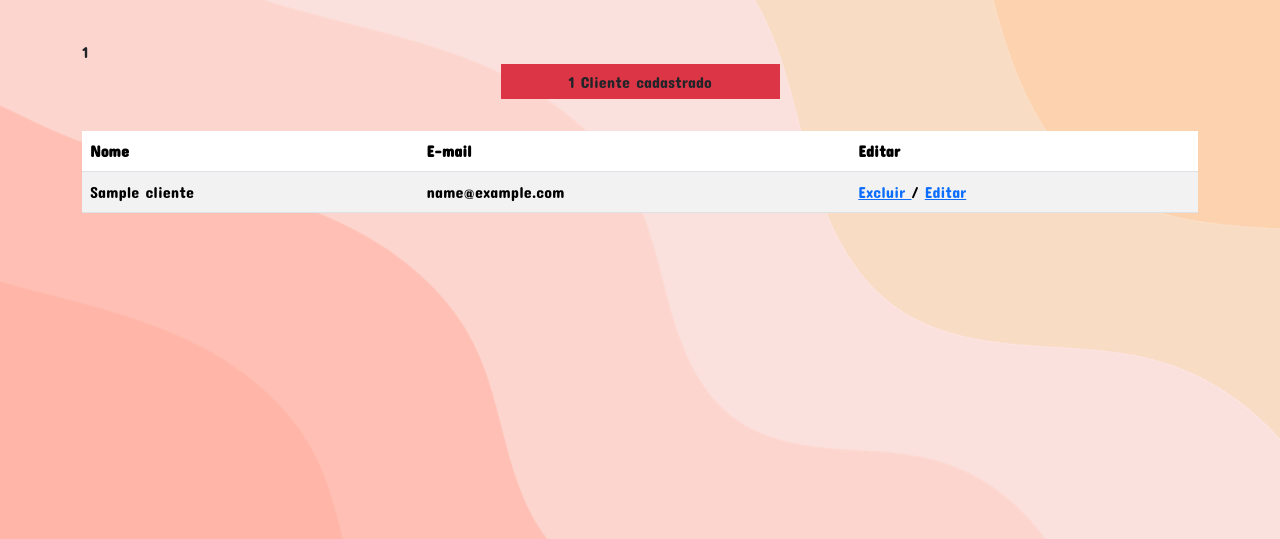
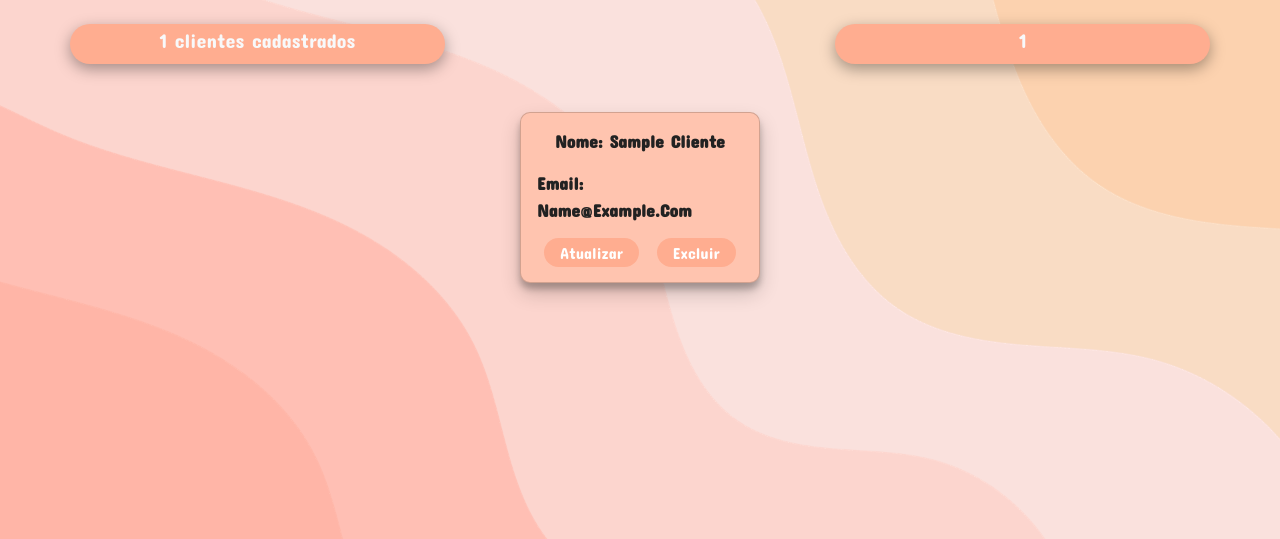
Before and after one commit to LeticiaSumida/jquery, a PHP site: page /view/cliente/select.php in a window 1280 px wide. Shown: the part 82-621 px from the top of the page. Run offline with PHP 8.4, Linux system fonts and the light colour scheme; the visitor is signed in with stand-in values (Sample User, id 1); tables that the repository leaves empty or names only in its code hold one stand-in row (values such as "Sample post").

Commit message:
Finalização

```diff
--- /dev/null
+++ b/index.php
@@ -0,0 +1,4 @@
+<?php
+    header("Location: view");
+    exit();
+?>
--- a/model/insert.php
+++ b/model/insert.php
@@ -8,8 +8,8 @@ include 'conexao.php';
 
 $post = filter_input_array(INPUT_POST, FILTER_DEFAULT);
 $dados = array(
-    'cli_nome' => $post['cli_nome'],
-    'cli_email' => $post['cli_email']
+    'cli_nome' => htmlspecialchars($post['cli_nome']),
+    'cli_email' => htmlspecialchars($post['cli_email'])
 );
 
 $field = implode(',', array_keys($dados));
--- a/model/update.php
+++ b/model/update.php
@@ -9,8 +9,8 @@ include 'conexao.php';
 $post = filter_input_array(INPUT_POST, FILTER_DEFAULT);
 $id = $post['cli_id'];
 $dados = array (
-    'cli_nome' => $post['cli_nome'],
-    'cli_email' => $post['cli_email']
+    'cli_nome' => htmlspecialchars($post['cli_nome']),
+    'cli_email' => htmlspecialchars($post['cli_email'])
 );
 foreach ($dados as $Key => $Value):
     $placeKey[] = $Key . ' = :' . $Key;
--- a/view/cliente/clientes.php
+++ b/view/cliente/clientes.php
@@ -45,7 +45,7 @@
     </nav>
 
     <div class="container w-25">
-        <div class="row align-items-center" style="min-height: 85vh">
+        <div class="row align-items-center" style="min-height: 86.1svh">
             <div class="col-md-12 text-light d-flex justify-content-center arredondado rosa sombra">
                 <div class="p-5">
                     <h5 class="text-center">Cadastro de Clientes</h5>
@@ -54,12 +54,12 @@
                         <div class="load"></div>
                         <div class="form-group">
                             <label for="login">Nome</label>
-                            <input class="w-100" type="text" name="cli_nome" id="cli_nome" required>
+                            <input class="w-100 arredondado" type="text" name="cli_nome" id="cli_nome" required>
                         </div>
                         <br>
                         <div class="form-group">
                             <label for="login">E-mail</label>
-                            <input class="w-100" type="email" name="cli_email" id="cli_email" required>
+                            <input class="w-100 arredondado" type="email" name="cli_email" id="cli_email" required>
                         </div>
                         <br>
                         <input class="btn btn-md w-100 botao text-light" type="submit" value="Cadastrar" id="botaoEnviar">
--- a/view/cliente/formulario_update.php
+++ b/view/cliente/formulario_update.php
@@ -56,7 +56,7 @@
     </nav>
 
     <div class="container w-25">
-        <div class="row align-items-center" style="min-height: 85vh">
+        <div class="row align-items-center" style="min-height: 86.1svh">
             <div class="col-md-12 text-light d-flex justify-content-center arredondado rosa sombra">
                 <div class="p-5">
                     <h5 class="text-center">Atualizar cliente</h5>
@@ -66,12 +66,12 @@
                         <input type="hidden" name="cli_id" value="<?= $cli_id ?>"/>
                         <div class="form-group">
                             <label for="login">Nome</label>
-                            <input class="w-100" type="text" name="cli_nome" value="<?= $cli_nome ?>" required>
+                            <input class="w-100 arredondado" type="text" name="cli_nome" value="<?= $cli_nome ?>" required>
                         </div>
                         <br>
                         <div class="form-group">
                             <label for="login">E-mail</label>
-                            <input class="w-100" type="email" name="cli_email" value="<?= $cli_email ?>" required>
+                            <input class="w-100 arredondado" type="email" name="cli_email" value="<?= $cli_email ?>" required>
                         </div>
                         <br>
                         <input class="btn btn-md w-100 botao text-light" type="submit" value="Atualizar" id="botaoEnviar">
--- a/view/cliente/home.php
+++ b/view/cliente/home.php
@@ -44,7 +44,7 @@
         </div>
     </nav>
     <div class="container">
-        <div class="row align-items-center" style="min-height: 80vh">
+        <div class="row align-items-center" style="min-height: 86.1svh">
             <div class="col-md-12 d-flex justify-content-center">
                 <div class="p-4">
                     <?php
--- a/view/cliente/select.php
+++ b/view/cliente/select.php
@@ -45,47 +45,45 @@
         </div>
     </nav>
 
-    <div class="container" style="margin-top: 5vh;">
+    <div class="container text-center mt-4 text-light">
+        <div class="row">
+            <?php
+                include '../../model/conexao.php';
+
+                $sth = $pdo->prepare("select *from clientes order by cli_id DESC");
+                $sth->execute();
+
+                echo '<div class="col rosa2 p-1 arredondado sombra"><h5>' . $sth->rowCount() . " clientes cadastrados</h5></div>";
+                echo '<div class="col"></div>';
+
+                if(isset($_SESSION['mensagem'])) {
+                    $mensagem = $_SESSION['mensagem'];
+                    unset($_SESSION['mensagem']);
+                    echo '<div class="col rosa2 p-1 arredondado sombra"><h5>' . $mensagem . "</h5></div>";
+                }
+                else{
+                    echo '<div class="col"></div>';
+                }
+            ?>
+        </div>
+    </div>
+    <div class="container-card">
         <div class="load"></div>
+
         <?php
-
-        if(isset($_SESSION['mensagem'])) {
-            $mensagem = $_SESSION['mensagem'];
-            unset($_SESSION['mensagem']);
-            echo $mensagem;
-        }
-
-        include '../../model/conexao.php';
-
-        $sth = $pdo->prepare("select *from clientes order by cli_id DESC");
-        $sth->execute();
-
-        echo '<h6 class="bg-danger p-2 w-25 mx-auto text-center">' . $sth->rowCount(); if($sth->rowCount() == 1){ echo " Cliente cadastrado"; } else{ echo " Clientes cadastrados"; } echo '</h6>';
-        echo '<br>';
-        echo '<table class="table table-striped">';
-        echo '<thead>';
-        echo '<tr>';
-        echo '<th scope="col"> <b> Nome </b> </th>';
-        echo '<th scope="col"> <b> E-mail </b> </th>';
-        echo '<th scope="col"> <b> Editar </b> </th>';
-        echo '</tr>';
-        echo '</thead>';
-        echo '<tbody>';
         foreach ($sth as $res) {
             extract($res);
+            echo '<div class="card">';
+            echo '<p class="card--text">Nome: ' . $cli_nome . '</p>';
+            echo '<p class="card--text">Email: '. $cli_email . '</p>';
+            echo '<table>';
             echo '<tr>';
-            echo '<td>' . $cli_nome . '</td>';
-            echo '<td>' . $cli_email . '</td>';
-            echo '<td>';
-            echo '<a href="#" class="deleteClientes" cli_id=' . $cli_id . ' "> Excluir </a>';
-            echo ' / ';
-            echo '<a href="formulario_update.php?cli_id=' . $cli_id . ' "> Editar </a>';
-            echo '<div class="msg" cli_id=' . $cli_id . '></div>';
-            echo '</td>';
+            echo '<td><a class="card--link botao" href="formulario_update.php?cli_id=' . $cli_id . ' ">Atualizar</a></td>';
+            echo '<td><a class="card--link botao deleteClientes" href="#" cli_id="' . $cli_id . '">Excluir</a></td>';
             echo '</tr>';
+            echo '</table>';
+            echo '</div>';
         }
-        echo '</tbody>';
-        echo '</table>';
         ?>
     </div>
 </body>
--- a/view/css/estilo.css
+++ b/view/css/estilo.css
@@ -20,11 +20,15 @@ input{
 }
 
 .arredondado{
-    border-radius: 10%;
+    border-radius: 20px;
 }
 
 .rosa{
     background-color: #FFC4AF;
+}
+
+.rosa2{
+    background-color: #FFAD90;
 }
 
 .sombra{
@@ -40,3 +44,43 @@ input{
     transition: .5s;
     background-color: #FFAEA0;
 }
+
+.container-card{
+    display: grid;
+    grid-template-columns: repeat(auto-fit, minmax(20rem, 1fr));
+    grid-gap: 1rem;
+    justify-content: center;
+    align-items: center;
+    margin: auto;
+    padding: 1rem 0;
+}
+.card {
+    display: flex;
+    align-items: center;
+    flex-direction: column;
+    width: 15rem;
+    background: #FFC4AF;
+    box-shadow: 0 10px 20px rgba(0, 0, 0, 0.19), 0 6px 6px rgba(0, 0, 0, 0.23);
+    border-radius: 10px;
+    margin: auto;
+    margin-top: 2rem;
+    overflow: hidden;
+    padding: 1rem;
+}
+.card--text {
+    color: #222;
+    font-weight: 700;
+    text-transform: capitalize;
+    font-size: 1.1rem;
+}
+.card--link {
+    text-decoration: none;
+    color: #fff;
+    padding: 0.3rem 1rem;
+    border-radius: 20px;
+    margin: .5rem;
+}
+
+.pad-1{
+    padding: .25rem;
+}
--- a/view/index.html
+++ b/view/index.html
@@ -23,12 +23,12 @@
                         <div class="load"></div>
                         <div class="form-group">
                             <label for="login">Login</label>
-                            <input class="w-100" type="text" name="login" id="login" required>
+                            <input class="w-100 arredondado" type="text" name="login" id="login" required>
                         </div>
                         <br>
                         <div class="form-group">
                             <label for="senha">Senha</label>
-                            <input class="w-100" type="password" name="senha" id="senha" required>
+                            <input class="w-100 arredondado" type="password" name="senha" id="senha" required>
                         </div>
                         <br>
                         <input class="btn btn-md w-100 botao text-light" type="submit" value="Logar" id="botaoEnviar">
```
